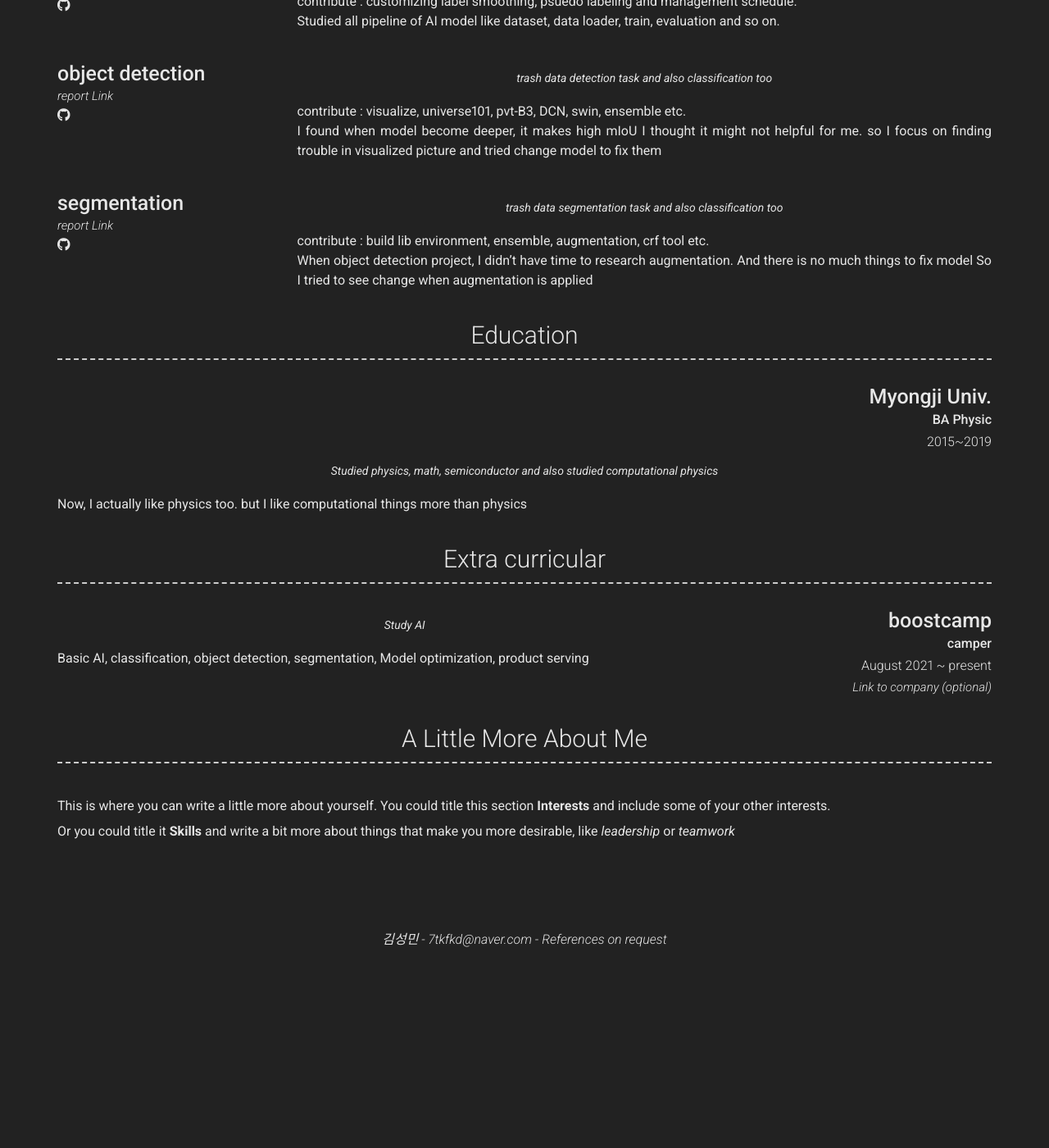
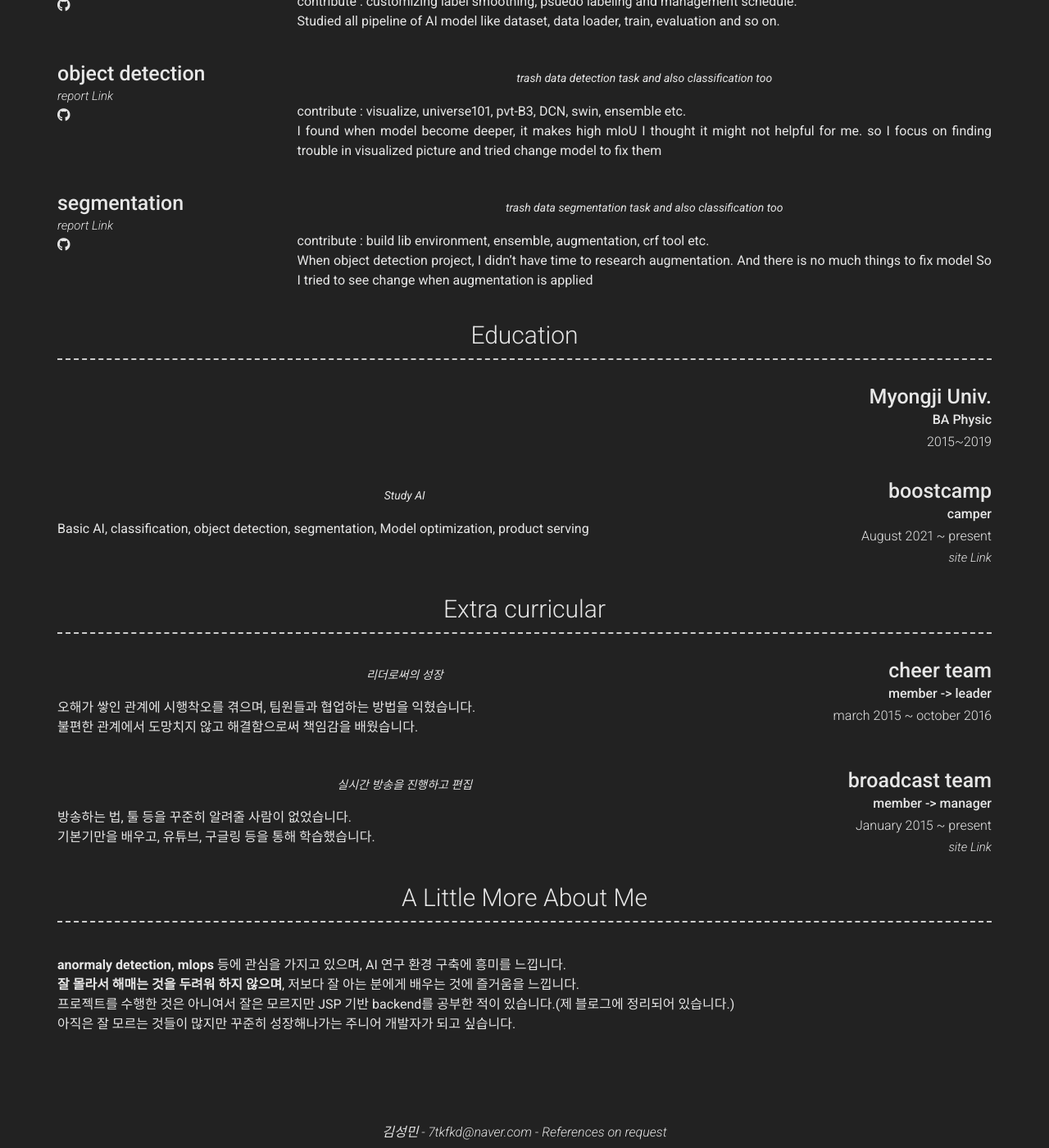
Before and after one commit to ksm0517/aboutMe, a Jekyll site: the page built from index.md, in a window 1280 px wide and 1400 px high, scrolled down 716 px. Shown: the whole window at 82% size. Built offline with Jekyll 4.4.1, drawn with Linux system fonts in a browser that asks for light colours; nearby versions of some CDN libraries; before the commit the page ends 1881 px from its top, so only the background shows below that; some of the changed text lies outside the part shown.

Commit message:
fill all contents

```diff
--- a/_config.yml
+++ b/_config.yml
@@ -45,9 +45,9 @@ facebook_username: ksm0517
 about_profile_image: images/profile.jpg
 about_content: | # this will include new lines to allow paragraphs
   운동과 지적 향상을 거듭하는 프로그래머 <mark>운프입니다.</mark>.<br/>
-  취미로 일렉기타🎸를 칩니다.<br/>
+  취미로 일렉기타🎸를 칩니다. vlog를 하거나 하진 않지만 영상 편집🎬을 한적이 많아서 자신있습니다.🎥<br/>
   대학교 때 응원단장, 과대표❤️‍🔥 등을 맡아 팀원들과 소통, 성과물을 만드는 것의 즐거움을 배웠습니다.<br/>
-  비전공자로써 CS지식이 부족한 점을 채우고자 틈틈히 운영체제, 자료구조, 알고리즘 등에 대해 공부하고 있습니다.<br/>
+  비전공자로써 CS지식이 부족한 점을 채우고자 틈틈히 운영체제, 자료구조, 알고리즘 등에 대해 공부하고 있습니다.✍️<br/>
   불편함이 있는 곳에 불편함을 없애는, 생산성을 향상시키는 프로그램을 개발하고 싶습니다.😃
 
 content:
@@ -114,34 +114,58 @@ content:
   - title: Education
     layout: list
     content:
-      - layout: top-right
+      - layout: right
         title: Myongji Univ.
         sub_title: BA Physic
         caption: 2015~2019
+        # quote: >
+        #   Studied physics, math, semiconductor and also studied computational physics
+        # description: | # this will include new lines to allow paragraphs
+        #   Now, I actually like physics too. but I like computational things more than physics
+
+      - layout: right
+        title: boostcamp
+        sub_title: camper
+        caption: August 2021 ~ present
+        link: https://boostcamp.connect.or.kr/
+        link_text: site Link
         quote: >
-          Studied physics, math, semiconductor and also studied computational physics
+          Study AI
         description: | # this will include new lines to allow paragraphs
-          Now, I actually like physics too. but I like computational things more than physics
+          Basic AI, classification, object detection, segmentation, Model optimization, product serving
 
   - title: Extra curricular
     layout: list
     content:
       - layout: right
-        title: boostcamp
-        sub_title: camper
-        caption: August 2021 ~ present
-        link: Link to company (optional)
+        title: cheer team
+        sub_title: member -> leader
+        caption: march 2015 ~ october 2016
         quote: >
-          Study AI
+          리더로써의 성장
         description: | # this will include new lines to allow paragraphs
-          Basic AI, classification, object detection, segmentation, Model optimization, product serving
+          오해가 쌓인 관계에 시행착오를 겪으며, 팀원들과 협업하는 방법을 익혔습니다. <br/>
+          불편한 관계에서 도망치지 않고 해결함으로써 책임감을 배웠습니다.
+
+      - layout: right
+        title: broadcast team
+        sub_title: member -> manager
+        caption: January 2015 ~ present
+        link: https://www.youtube.com/channel/UC_PGmoXPG9V0B14Bpeotp1w
+        link_text: site Link
+        quote: >
+          실시간 방송을 진행하고 편집
+        description: | # this will include new lines to allow paragraphs
+          방송하는 법, 툴 등을 꾸준히 알려줄 사람이 없었습니다. <br/>
+          기본기만을 배우고, 유튜브, 구글링 등을 통해 학습했습니다. <br/>
 
   - title: A Little More About Me
     layout: text
     content: | # this will include new lines to allow paragraphs
-      This is where you can write a little more about yourself. You could title this section **Interests** and include some of your other interests.
-
-      Or you could title it **Skills** and write a bit more about things that make you more desirable, like *leadership* or *teamwork*
+      **anormaly detection, mlops** 등에 관심을 가지고 있으며, AI 연구 환경 구축에 흥미를 느낍니다.<br/>
+      **잘 몰라서 해매는 것을 두려워 하지 않으며**, 저보다 잘 아는 분에게 배우는 것에 즐거움을 느낍니다.<br/>
+      프로젝트를 수행한 것은 아니여서 잘은 모르지만 JSP 기반 backend를 공부한 적이 있습니다.(제 블로그에 정리되어 있습니다.)<br/>
+      아직은 잘 모르는 것들이 많지만 꾸준히 성장해나가는 주니어 개발자가 되고 싶습니다.
 
 # Footer
 footer_show_references: true
```
